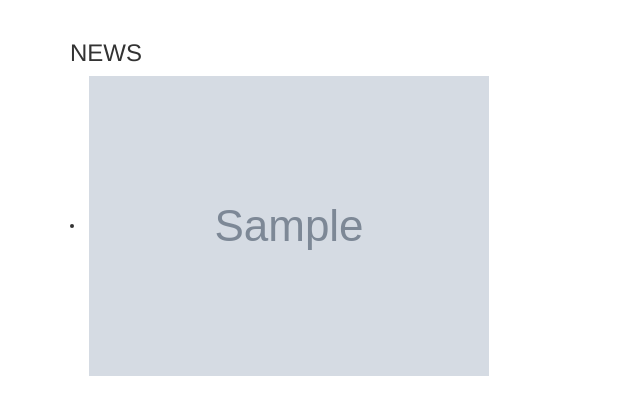
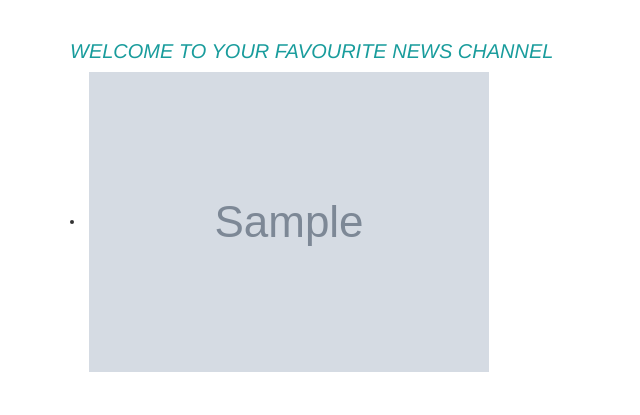
Before and after one commit to peter-wairimu/News_App, a Flask app: template app/templates/index.html in a window 1280 px wide. Shown: the part 86-501 px from the top of the page, without its empty margins (0-640 px from the left). Run offline with Flask 2, Linux system fonts and the light colour scheme; the template is opened without the code that fills it: most values are stand-ins (such as "Sample title", 1, 10 or a date in 2020); grey boxes marked "Sample" are stand-in pictures; some libraries are stand-ins or nearby versions.

Commit message:
styled the header

```diff
--- a/app/templates/index.html
+++ b/app/templates/index.html
@@ -9,7 +9,7 @@
     </head>
     <body>
     <div class="container">
-        <h3> NEWS</h3>
+        <h3 style="text-transform:uppercase;font-size:2rem;font-style: italic;color: rgb(25, 156, 156);">welcome to your favourite news channel</h3>
         {% for all in all %}
         <div class="img responsive">
             <li><img src="{{all.urlToImage}}" alt="sheep goat"></li>
--- a/app/templates/navbar.html
+++ b/app/templates/navbar.html
@@ -19,7 +19,7 @@
             <ul class="dropdown-menu">
 
                     {% for popular_movie in popular %}
-                       <li><a href="/article/{{ popular_movie.id }}">{{ popular_movie.id}}</a></li>
+                       <li style="background-color:rgb(8, 94, 109);"><a style="color:DodgerBlue;font-size: large;" href="/article/{{ popular_movie.id }}">{{ popular_movie.id}}</a></li>
                     {% endfor %}
 
             </ul>
```
